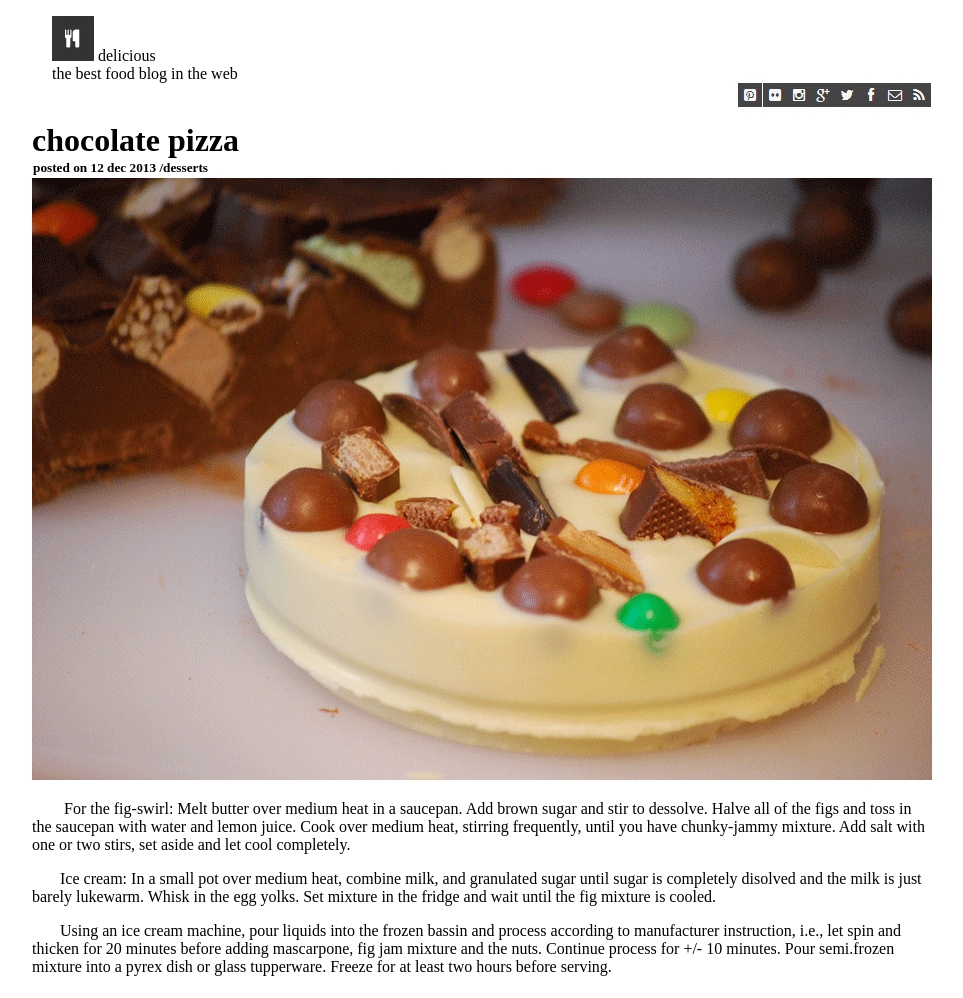
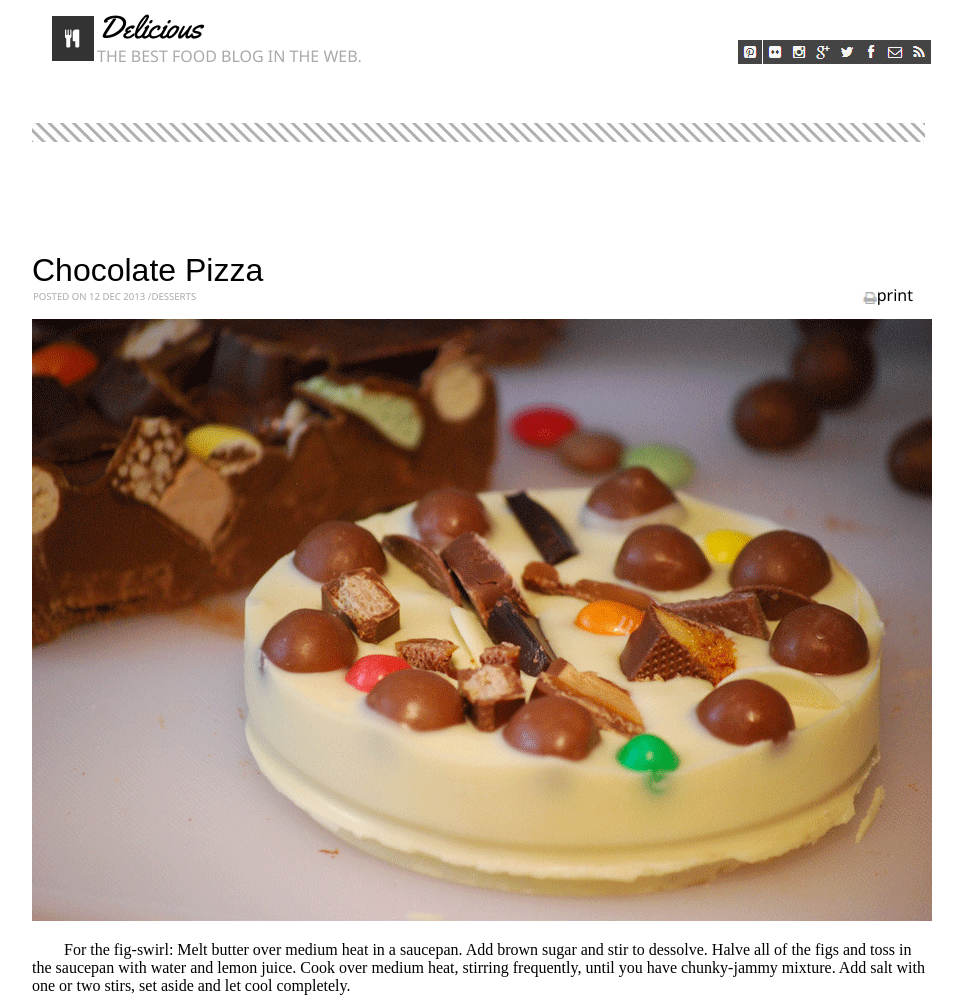
Before and after one commit to zaidayoub993/chocolate-pizza, a plain HTML site: page index.html in a window 1280 px wide. Shown: the top 998 px of the page, without its empty margins (246-1209 px from the left). Drawn offline with Linux system fonts and the light colour scheme.

Commit message:
some css

```diff
--- a/css/style.css
+++ b/css/style.css
@@ -1,3 +1,4 @@
+@import url('https://fonts.googleapis.com/css2?family=Yellowtail&display=swap');
 *{
     box-sizing : border-box
 }
@@ -17,20 +18,32 @@ div {
   left: 208px;
  }
 
-nav ul li {
+.li {
     display: inline block;
     float: right;
     left: 60px;
     position: relative;
     list-style: none;
+    bottom: 55px;
 }
 h1 {
     clear: both;
     margin-bottom: 1px;
-
+    font-family: fantasy;
+    font-weight: normal;
+    position: relative;
+    top: 85px;
 }
 H5 {
    margin:1px ;
+   text-transform: uppercase;
+font-family:'Segoe UI', Tahoma, Geneva, Verdana, sans-serif;
+color: darkgray;
+font-weight: initial;
+font-size: 60%;
+padding-bottom: 10px;
+position: relative;
+top: 85px;
 }
 section{
     width: 901px;
@@ -38,7 +51,8 @@ section{
 #recipe{
     background-image:url("../img/list-bg.png");
     position: relative;
-    background-color: darkred;
+    clear: both;
+
 }
 #ul1{
 float: left;
@@ -82,3 +96,42 @@ footer{
     position: relative;
     top: 105px;
 }
+.span1{
+    font-family: 'Yellowtail', cursive;
+    font-size: 24pt;
+    bottom: 23px;
+    position: relative;
+}
+.span2{
+    position: relative;
+    bottom: 28px;
+    left: 45px;
+text-transform: uppercase;
+font-family:'Segoe UI', Tahoma, Geneva, Verdana, sans-serif;
+color: darkgray;
+}
+.style-one{
+   background-image: url(../img/hr-img.png);
+   position: relative;
+   width: 142%;
+}
+.img5 {
+    position: relative;
+/* float: right; */
+left: 820px;
+padding: 10px;
+width: 35px;
+}
+.print{
+    text-align: right;
+    position: relative;
+top: 40px;
+left: 250px;
+font-weight: lighter;
+font-family: 'Segoe UI', Tahoma, Geneva, Verdana, sans-serif;
+}
+
+.list-background {
+    margin-top: 8.9vw;
+    width: 100%;
+}
--- a/index.html
+++ b/index.html
@@ -6,18 +6,19 @@
     <meta name="viewport" content="width=device-width, initial-scale=1.0">
     <title>pizza-chocolate</title>
     <link rel="stylesheet" href="/css/style.css">
+
 </head>
 
 <body>
     <header>
         <div>
             <img src="img/logo.png" alt="">
-            <span>
-                delicious
+            <span class="span1">
+                Delicious
             </span>
             <br>
-            <span>
-                the best food blog in the web
+            <span class="span2">
+                the best food blog in the web.
             </span>
         </div>
         <nav>
@@ -33,10 +34,16 @@
             </ul>
             <img class="logo" src="" alt="">
         </nav>
+            <!-- <hr class="style-one">   -->
+            <img class="hr1" src="img/hr2.png" alt="">
     </header>
     <main>
-        <h1>chocolate pizza</h1>
+        <h1>Chocolate Pizza</h1>
         <h5> posted on 12 dec 2013 /desserts</h5>
+        <p class="print">
+            print
+        </p>
+        <img class="img5" src="img/print-icon.png" alt="">
         <img class="main-img" src="img/choco-pizza.png" alt="">
 
         <section class="paragraph">
@@ -54,6 +61,7 @@
                 tupperware. Freeze for at least two hours before serving.</p>
         </section>
         <section id="recipe">
+            <img src="images/list-bg.png" alt="" class="list-background">
             <ul id="ul1">
                 <li><input type="checkbox">1 1/2 cups milk </li>
                 <li><input type="checkbox">1/2 cup mascarpone </li>
@@ -72,6 +80,8 @@
                 <li><input type="checkbox">1 cup honey roasted pecans, roughly chopped </li>
             </ul>
         </section>
+        <br><br>
+        <img class="hr1" src="img/hr2.png" alt="">
         <div>
             <p class="p5">
                 <img src="img/van-pic.png" alt="">
```
Also changed, not shown: img/HR2.png (added), img/hr.jpg (added).
